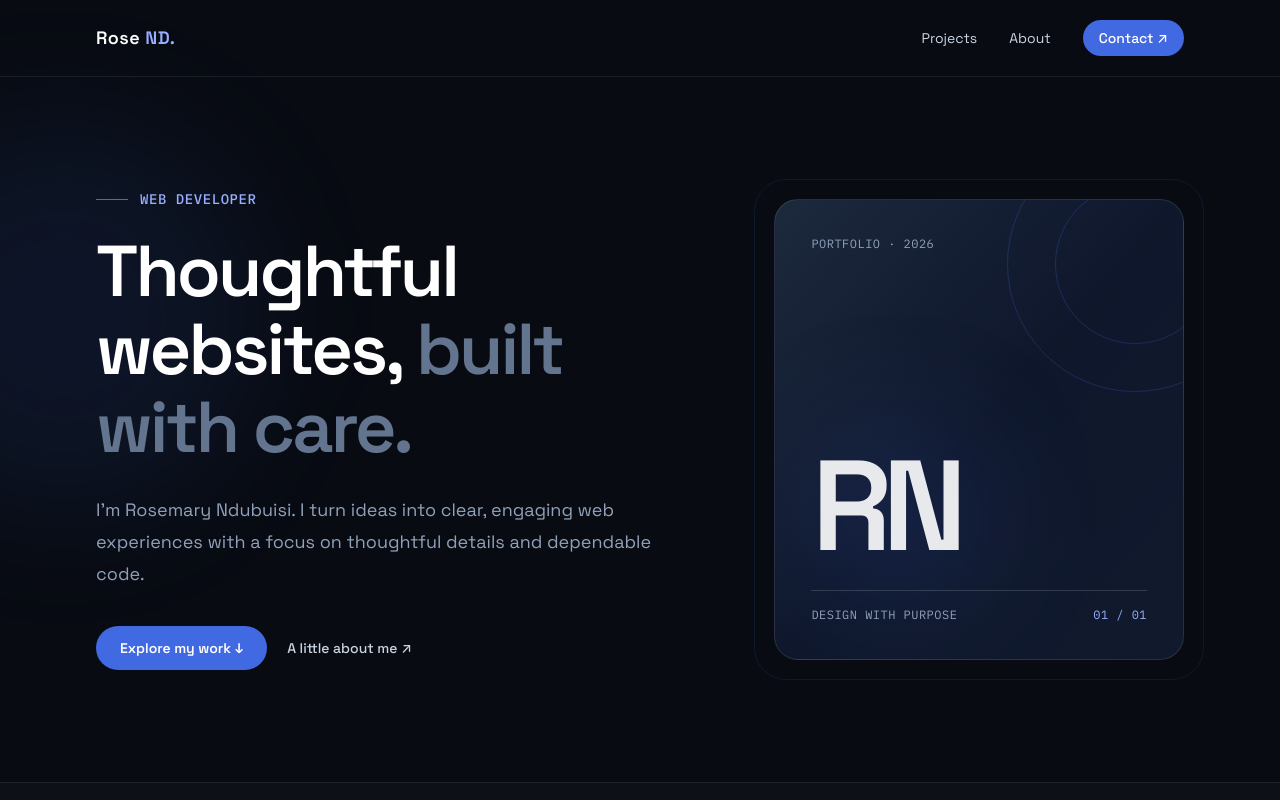
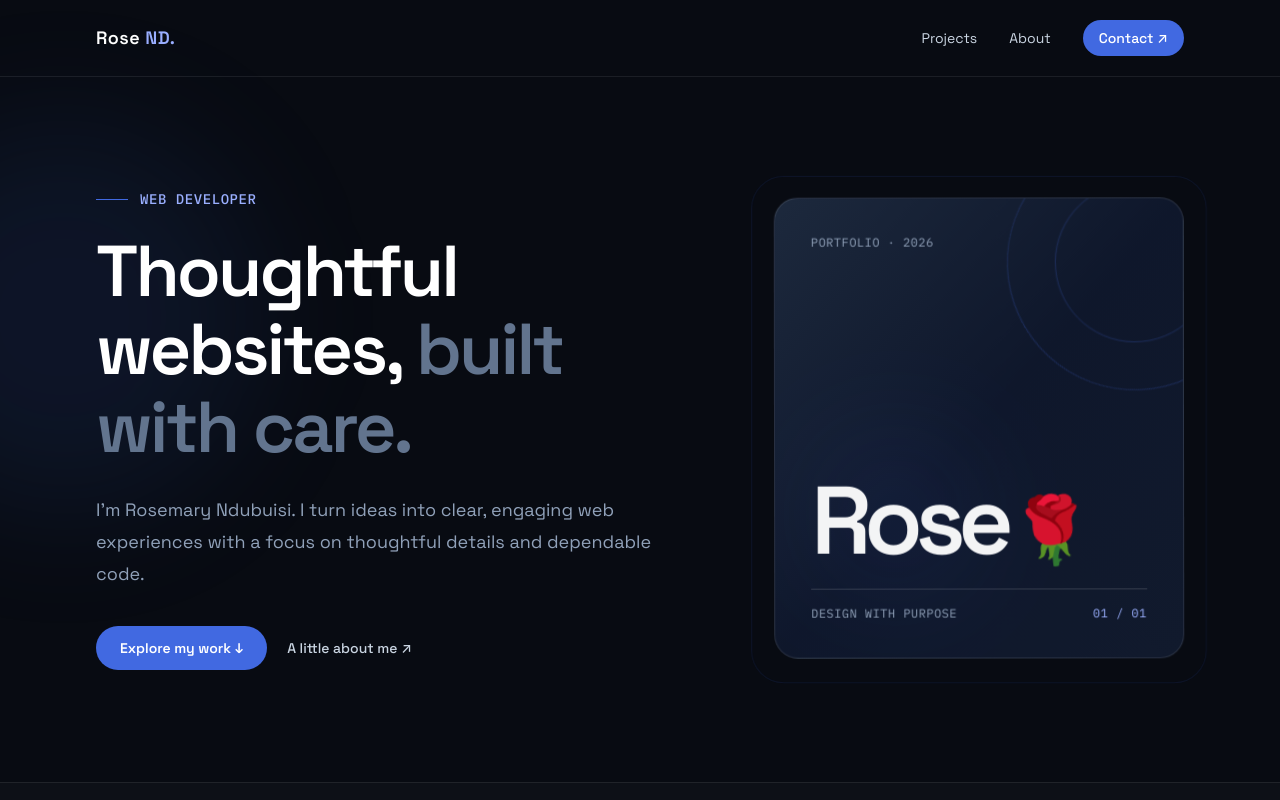
Before and after one commit to xo-rose/rosemary-portfolio, a React (Vite) app: page / in a window 1280 px wide. Shown: the top 800 px of the page. Built offline with nearby package versions, Linux system fonts and the light colour scheme.

Commit message:
Added animaions

```diff
--- a/src/App.jsx
+++ b/src/App.jsx
@@ -1,3 +1,4 @@
+import { useEffect } from 'react'
 import Navbar from './components/Navbar.jsx'
 import About from './sections/About.jsx'
 import Contact from './sections/Contact.jsx'
@@ -6,6 +7,31 @@ import Hero from './sections/Hero.jsx'
 import Projects from './sections/Projects.jsx'
 
 function App() {
+  useEffect(() => {
+    const revealItems = document.querySelectorAll('[data-reveal]')
+    const prefersLessMotion = window.matchMedia('(prefers-reduced-motion: reduce)').matches
+
+    if (prefersLessMotion || !('IntersectionObserver' in window)) {
+      revealItems.forEach((item) => item.classList.add('is-visible'))
+      return undefined
+    }
+
+    const observer = new IntersectionObserver(
+      (entries) => {
+        entries.forEach((entry) => {
+          if (entry.isIntersecting) {
+            entry.target.classList.add('is-visible')
+            observer.unobserve(entry.target)
+          }
+        })
+      },
+      { threshold: 0.12, rootMargin: '0px 0px -36px 0px' },
+    )
+
+    revealItems.forEach((item) => observer.observe(item))
+    return () => observer.disconnect()
+  }, [])
+
   return (
     <div id="top" className="min-h-screen overflow-hidden bg-[#080b12] text-white">
       <Navbar />
--- a/src/index.css
+++ b/src/index.css
@@ -35,3 +35,108 @@ body {
 a {
   text-decoration: none;
 }
+
+@keyframes hero-float {
+  0%,
+  100% { transform: translateY(0) rotate(0deg); }
+  50% { transform: translateY(-8px) rotate(-0.35deg); }
+}
+
+@keyframes orbit-turn {
+  to { transform: rotate(360deg); }
+}
+
+@keyframes glow-breathe {
+  0%,
+  100% { opacity: 0.55; transform: scale(0.94); }
+  50% { opacity: 0.95; transform: scale(1.08); }
+}
+
+@keyframes rose-sway {
+  0%,
+  100% { transform: rotate(-8deg) translateY(0); }
+  50% { transform: rotate(8deg) translateY(-5px); }
+}
+
+[data-reveal] {
+  opacity: 0;
+  transform: translate3d(0, 22px, 0);
+  transition:
+    opacity 680ms cubic-bezier(0.2, 0.7, 0.2, 1),
+    transform 680ms cubic-bezier(0.2, 0.7, 0.2, 1);
+  transition-delay: var(--reveal-delay, 0ms);
+}
+
+[data-reveal].is-visible {
+  opacity: 1;
+  transform: translate3d(0, 0, 0);
+}
+
+.hero-identity-card {
+  animation: hero-float 7s ease-in-out infinite;
+  transform-origin: center;
+}
+
+.hero-card-frame {
+  animation: glow-breathe 8s ease-in-out infinite;
+}
+
+.hero-orbit-outer {
+  animation: orbit-turn 36s linear infinite;
+  transform-origin: center;
+}
+
+.hero-orbit-inner {
+  animation: orbit-turn 24s linear infinite reverse;
+  transform-origin: center;
+}
+
+.hero-glow {
+  animation: glow-breathe 6s ease-in-out infinite;
+}
+
+.hero-rose {
+  display: inline-block;
+  transform-origin: 50% 85%;
+  animation: rose-sway 3.2s ease-in-out infinite;
+}
+
+.project-card {
+  transition:
+    transform 260ms ease,
+    border-color 260ms ease,
+    box-shadow 260ms ease;
+}
+
+.project-card:hover {
+  box-shadow: 0 18px 44px rgb(0 0 0 / 22%);
+}
+
+.contact-card {
+  transition: transform 280ms ease, border-color 280ms ease, box-shadow 280ms ease;
+}
+
+.contact-card:hover {
+  transform: translateY(-4px);
+  border-color: rgb(154 175 255 / 45%);
+  box-shadow: 0 22px 55px rgb(65 105 225 / 12%);
+}
+
+@media (prefers-reduced-motion: reduce) {
+  html { scroll-behavior: auto; }
+
+  [data-reveal] {
+    opacity: 1 !important;
+    transform: none !important;
+    transition: none !important;
+  }
+
+  *,
+  *::before,
+  *::after {
+    animation-duration: 0.01ms !important;
+    animation-iteration-count: 1 !important;
+    scroll-behavior: auto !important;
+    transition-duration: 0.01ms !important;
+  }
+}
--- a/src/sections/About.jsx
+++ b/src/sections/About.jsx
@@ -1,6 +1,6 @@
 export default function About() {
   return (
-    <section id="about" className="scroll-mt-8 mx-auto grid max-w-6xl gap-8 px-5 py-20 sm:px-8 sm:py-24 lg:grid-cols-[0.7fr_1.3fr]">
+    <section id="about" data-reveal className="scroll-mt-8 mx-auto grid max-w-6xl gap-8 px-5 py-20 sm:px-8 sm:py-24 lg:grid-cols-[0.7fr_1.3fr]">
       <div>
         <p className="font-code text-xs font-medium uppercase tracking-[0.18em] text-royal-soft">A little about me</p>
         <h2 className="mt-3 text-3xl font-semibold tracking-tight sm:text-4xl">Curiosity meets craft.</h2>
--- a/src/sections/Contact.jsx
+++ b/src/sections/Contact.jsx
@@ -1,7 +1,7 @@
 export default function Contact() {
   return (
     <section id="contact" className="scroll-mt-8 mx-auto max-w-6xl px-5 pb-20 sm:px-8 sm:pb-24">
-      <div className="flex flex-col justify-between gap-8 rounded-3xl border border-royal/25 bg-gradient-to-br from-royal/10 to-royal/5 p-8 sm:flex-row sm:items-center sm:p-12">
+      <div data-reveal className="contact-card flex flex-col justify-between gap-8 rounded-3xl border border-royal/25 bg-gradient-to-br from-royal/10 to-royal/5 p-8 sm:flex-row sm:items-center sm:p-12">
         <div>
           <p className="font-code text-xs font-medium uppercase tracking-[0.18em] text-royal-soft">Get in touch</p>
           <h2 className="mt-3 text-3xl font-semibold tracking-tight sm:text-4xl">Have a good idea?</h2>
--- a/src/sections/Footer.jsx
+++ b/src/sections/Footer.jsx
@@ -1,6 +1,6 @@
 export default function Footer() {
   return (
-    <footer className="border-t border-white/[0.08]">
+    <footer data-reveal className="border-t border-white/[0.08]">
       <div className="mx-auto flex max-w-6xl flex-col gap-2 px-5 py-6 text-xs text-slate-500 sm:flex-row sm:items-center sm:justify-between sm:px-8">
         <p>© 2026 Rosemary Ndubuisi</p>
         <p>Designed and built with care.</p>
--- a/src/sections/Hero.jsx
+++ b/src/sections/Hero.jsx
@@ -2,7 +2,7 @@ export default function Hero() {
   return (
     <section className="relative mx-auto grid max-w-6xl gap-14 px-5 py-20 sm:px-8 sm:py-28 lg:grid-cols-[1.2fr_0.8fr] lg:items-center lg:gap-16">
       <div className="pointer-events-none absolute -left-48 top-12 h-96 w-96 rounded-full bg-royal/10 blur-3xl" />
-      <div className="relative">
+      <div className="relative" data-reveal>
         <p className="mb-6 flex items-center gap-3 font-code text-xs font-medium uppercase tracking-[0.18em] text-royal-soft sm:text-sm">
           <span className="h-px w-8 bg-royal" /> Web Developer
         </p>
@@ -21,15 +21,17 @@ export default function Hero() {
           </a>
         </div>
       </div>
-      <div className="relative mx-auto w-full max-w-sm lg:max-w-none">
-        <div className="absolute -inset-5 rounded-[2rem] border border-royal/15" />
-        <div className="relative flex aspect-[4/4.5] flex-col justify-between overflow-hidden rounded-3xl border border-white/10 bg-gradient-to-br from-slate-800 via-slate-900 to-[#111a2d] p-7 sm:p-9">
-          <div className="absolute -right-20 -top-16 h-64 w-64 rounded-full border border-royal/25" />
-          <div className="absolute -right-8 -top-4 h-40 w-40 rounded-full border border-royal/25" />
-          <div className="absolute bottom-16 left-10 h-40 w-40 rounded-full bg-royal/20 blur-3xl" />
+      <div className="relative mx-auto w-full max-w-sm lg:max-w-none" data-reveal style={{ '--reveal-delay': '120ms' }}>
+        <div className="hero-card-frame absolute -inset-5 rounded-[2rem] border border-royal/15" />
+        <div className="hero-identity-card relative flex aspect-[4/4.5] flex-col justify-between overflow-hidden rounded-3xl border border-white/10 bg-gradient-to-br from-slate-800 via-slate-900 to-[#111a2d] p-7 sm:p-9">
+          <div className="hero-orbit hero-orbit-outer absolute -right-20 -top-16 h-64 w-64 rounded-full border border-royal/25" />
+          <div className="hero-orbit hero-orbit-inner absolute -right-8 -top-4 h-40 w-40 rounded-full border border-royal/25" />
+          <div className="hero-glow absolute bottom-16 left-10 h-40 w-40 rounded-full bg-royal/20 blur-3xl" />
           <p className="relative font-code text-xs uppercase tracking-[0.12em] text-slate-400">Portfolio · 2026</p>
           <div className="relative">
-            <p className="text-8xl font-semibold tracking-[-0.08em] text-white/90 sm:text-9xl">RN</p>
+            <p className="flex items-baseline gap-2 text-7xl font-semibold tracking-[-0.08em] text-white/95 sm:text-8xl">
+              Rose<span className="hero-rose text-[0.68em]" role="img" aria-label="rose">🌹</span>
+            </p>
             <div className="mt-5 h-px w-full bg-white/15" />
             <div className="mt-4 flex items-center justify-between font-code text-xs uppercase tracking-[0.12em] text-slate-400">
               <span>Design with purpose</span>
--- a/src/sections/Projects.jsx
+++ b/src/sections/Projects.jsx
@@ -83,7 +83,7 @@ export default function Projects() {
       className="scroll-mt-8 border-y border-white/[0.08] bg-white/[0.02]"
     >
       <div className="mx-auto max-w-6xl px-5 py-20 sm:px-8 sm:py-24">
-        <div className="flex flex-col justify-between gap-5 sm:flex-row sm:items-end">
+        <div className="flex flex-col justify-between gap-5 sm:flex-row sm:items-end" data-reveal>
           <div>
             <p className="font-code text-xs font-medium uppercase tracking-[0.18em] text-royal-soft">
               Selected work
@@ -106,7 +106,7 @@ export default function Projects() {
           tabIndex={0}
           className="mt-10 flex snap-x snap-mandatory overflow-x-auto scroll-smooth [scrollbar-width:none] [&::-webkit-scrollbar]:hidden"
         >
-          {slides.map((slide, slideIndex) => (
+          {slides.map((slide) => (
             <div
               key={slide[0].id}
               aria-label={`Projects ${slide[0].id} to ${slide.at(-1).id}`}
@@ -114,13 +114,15 @@ export default function Projects() {
               className="w-full shrink-0 snap-start"
             >
               <div className="grid gap-4 md:grid-cols-2 lg:grid-cols-3">
-                {slide.map((project) => (
+                {slide.map((project, projectIndex) => (
                   <article
                     key={project.id}
-                    className="group min-w-0 rounded-2xl border border-white/10 bg-slate-900/60 p-5 transition hover:-translate-y-1 hover:border-royal/50 sm:p-6"
+                    data-reveal
+                    style={{ '--reveal-delay': `${projectIndex * 80}ms` }}
+                    className="project-card group min-w-0 rounded-2xl border border-white/10 bg-slate-900/60 p-5 transition hover:-translate-y-1 hover:border-royal/50 sm:p-6"
                   >
                     <div
-                      className={`relative mb-6 flex aspect-[1.4/1] items-center justify-center overflow-hidden rounded-xl border border-white/[0.06] ${
+                      className={`project-art relative mb-6 flex aspect-[1.4/1] items-center justify-center overflow-hidden rounded-xl border border-white/[0.06] ${
                         project.artStyle === 'pikahabit'
                           ? 'bg-[#100f15]'
                           : project.artStyle === 'rovelle'
```
